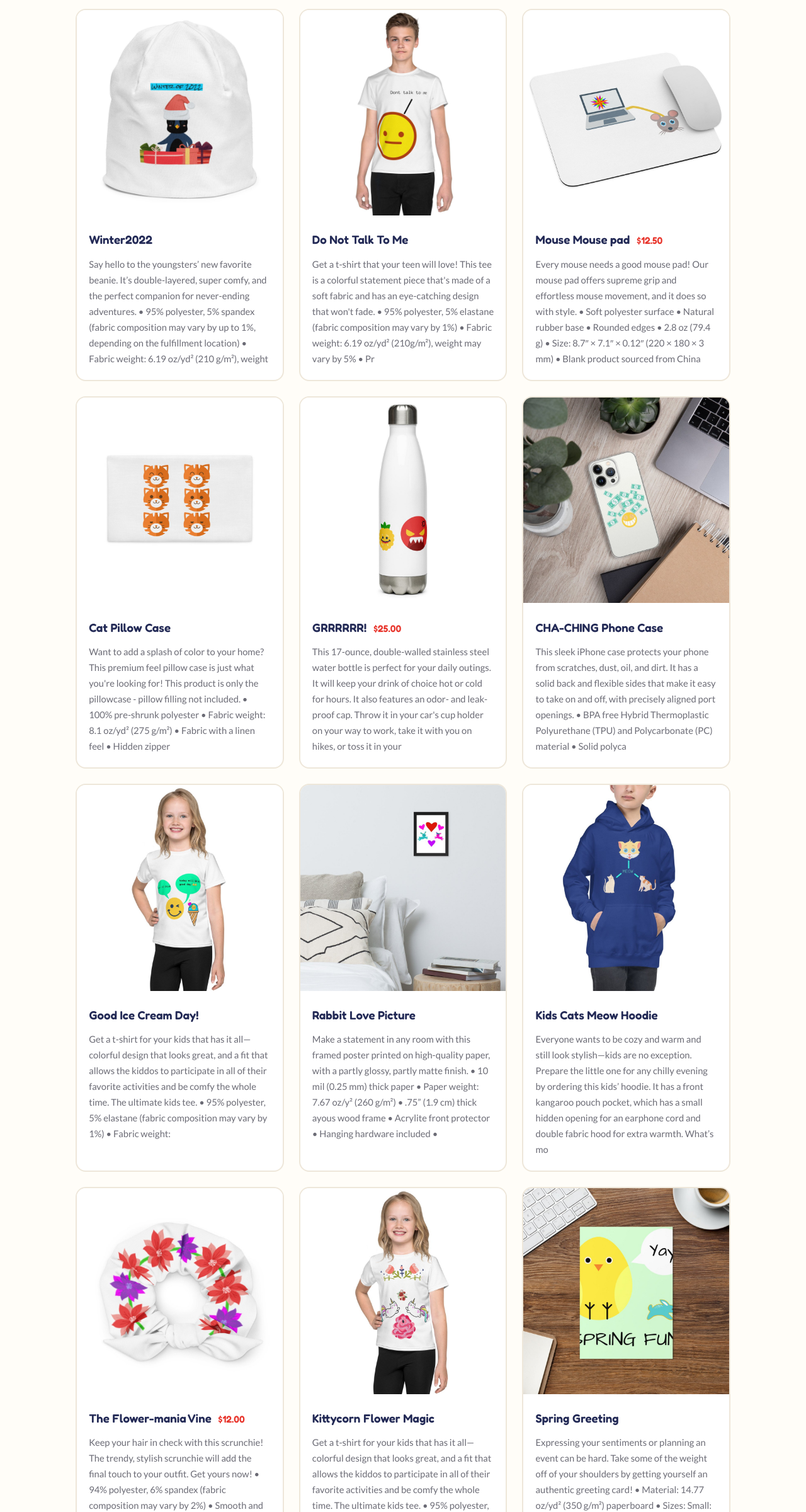
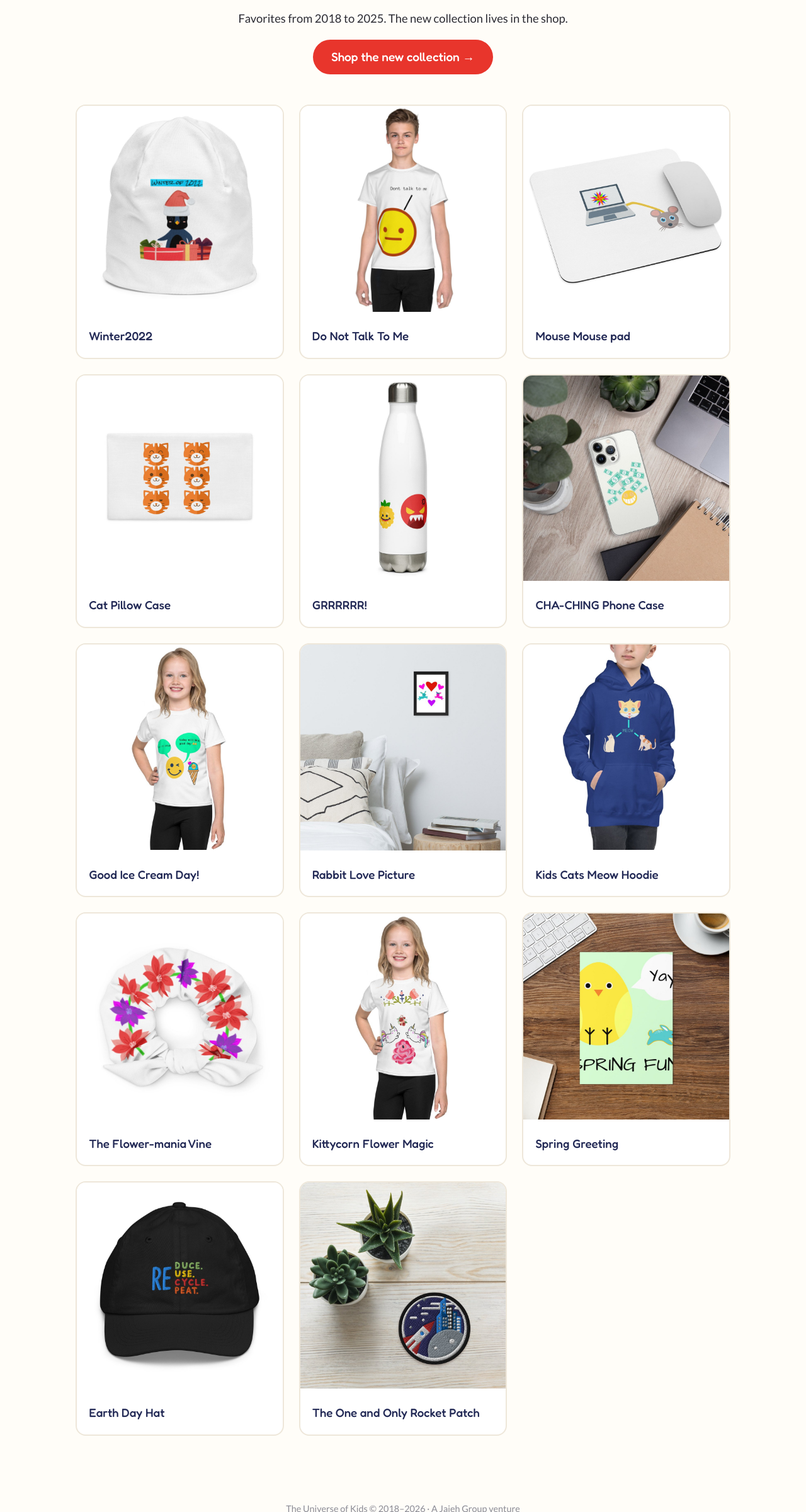
Before and after one commit to overtaxedgoose/universe-of-kids, a plain HTML site: page shop.html in a window 1280 px wide. Shown: the part 400-2800 px from the top of the page at 63% size. Drawn offline with Linux system fonts and the light colour scheme.

Commit message:
Prepare site for relaunch: shop link, Instagram, past-designs gallery (#1)
- Home: drop the Archived banner and noindex; add relaunch banner,
  Shop button (shop.theuniverseofkids.com), Instagram link, OG tags.
- shop.html becomes a "Past Designs" gallery: images + names only,
  stale prices and truncated Printful boilerplate removed.
- CLAUDE.md updated for the relaunch (Shopify Starter + Printful store
  at the shop subdomain; this site is the brand home, no checkout here).

Co-Authored-By: Claude Fable 5.1 <noreply@anthropic.com>
Claude-Session: https://claude.ai/code/session_01AeWdnxcKEL3A3qFmxcVY6v

```diff
--- a/shop.html
+++ b/shop.html
@@ -1,10 +1,10 @@
 <!DOCTYPE html>
 <html lang="en">
 <head>
-  <title>The Shop | The Universe of Kids</title>
-<meta charset="utf-8">
+  <title>Past Designs | The Universe of Kids</title>
+  <meta name="description" content="Favorites from The Universe of Kids, 2018 to 2025.">
+  <meta charset="utf-8">
   <meta name="viewport" content="width=device-width, initial-scale=1">
-  <meta name="robots" content="noindex">
   <link rel="icon" type="image/png" href="./assets/img/logo.png">
   <link rel="preconnect" href="https://fonts.googleapis.com">
   <link rel="preconnect" href="https://fonts.gstatic.com" crossorigin>
@@ -15,6 +15,7 @@
     body { margin:0; font-family:"Lato",sans-serif; background:var(--paper); color:var(--ink); line-height:1.7; }
     .banner { background:var(--navy); color:#fff; text-align:center; font-size:.9rem; padding:.55rem 1rem; }
     .banner strong { color:#ffd166; }
+    .banner a { color:#fff; }
     header { text-align:center; padding:3rem 1rem 1rem; }
     header img { max-width:min(420px,80%); }
     nav { text-align:center; padding:.5rem 0 2rem; }
@@ -23,145 +24,87 @@
     h1,h2 { font-family:"Fredoka",sans-serif; color:var(--navy); }
     .wrap { max-width:1080px; margin:0 auto; padding:0 1.25rem; }
     .story { text-align:center; max-width:38em; margin:0 auto 3rem; font-size:1.15rem; }
+    .btn { display:inline-block; font-family:"Fredoka",sans-serif; background:var(--red); color:#fff; text-decoration:none; font-size:1.2rem; padding:.7rem 1.8rem; border-radius:999px; }
+    .btn:hover { background:var(--navy); }
+    .social { font-size:1rem; color:#6b6b75; }
+    .social a { color:var(--navy); font-weight:700; text-decoration:none; }
+    .social a:hover { color:var(--red); }
     .grid { display:grid; grid-template-columns:repeat(auto-fill,minmax(250px,1fr)); gap:1.5rem; padding-bottom:4rem; }
     .card { background:#fff; border:2px solid #eee7da; border-radius:16px; overflow:hidden; }
     .card img { width:100%; aspect-ratio:1; object-fit:cover; }
-    .card h3 { font-family:"Fredoka",sans-serif; margin:0; padding:1rem 1.2rem .2rem; color:var(--navy); }
-    .card .price { color:var(--red); font-size:.95rem; margin-left:.4rem; }
-    .card p { margin:0; padding:.4rem 1.2rem 1.3rem; font-size:.92rem; color:#6b6b75; }
+    .card h3 { font-family:"Fredoka",sans-serif; margin:0; padding:1rem 1.2rem 1.1rem; color:var(--navy); font-weight:500; }
     footer { text-align:center; padding:2.5rem 1rem 3rem; color:#8a8a94; font-size:.9rem; }
   </style>
 </head>
 <body>
-  <div class="banner"><strong>Archived</strong> &mdash; The Universe of Kids ran from 2018 to 2025. The shop is closed; this site is preserved for the memories.</div>
+  <div class="banner"><strong>We&rsquo;re back!</strong> &mdash; The Universe of Kids is reopening with new designs by kids, for kids. <a href="https://www.instagram.com/theuniverseofkids/">Follow @theuniverseofkids</a> for the launch.</div>
   <header><img src="./assets/img/logo.png" alt="The Universe of Kids" style="max-width:min(300px,70%)"></header>
-  <nav><a href="./">Home</a><a href="./shop.html">The Shop</a></nav>
+  <nav><a href="./">Home</a><a href="https://shop.theuniverseofkids.com/">Shop</a><a href="./shop.html">Past Designs</a><a href="https://www.instagram.com/theuniverseofkids/">Instagram</a></nav>
   <div class="wrap">
-    <h1 style="text-align:center">The Shop</h1>
+    <h1 style="text-align:center">Past Designs</h1>
+    <div class="story">
+      <p>Favorites from 2018 to 2025. The new collection lives in the shop.</p>
+      <p><a class="btn" href="https://shop.theuniverseofkids.com/">Shop the new collection &rarr;</a></p>
+    </div>
     <div class="grid">
       <div class="card" id="winter2022">
         <img src="./assets/img/winter2022.jpg" alt="Winter2022" loading="lazy">
-        <h3>Winter2022 </h3>
-        <p>Say hello to the youngsters’ new favorite beanie. It’s double-layered, super comfy, and the perfect companion for never-ending adventures.
-
-• 95% polyester, 5% spandex (fabric composition may vary by up to 1%, depending on the fulfillment location)
-• Fabric weight: 6.19 oz/yd² (210 g/m²), weight</p>
+        <h3>Winter2022</h3>
       </div>
       <div class="card" id="do-not-talk-to-me">
         <img src="./assets/img/do-not-talk-to-me.jpg" alt="Do Not Talk To Me" loading="lazy">
-        <h3>Do Not Talk To Me </h3>
-        <p>Get a t-shirt that your teen will love! This tee is a colorful statement piece that&#x27;s made of a soft fabric and has an eye-catching design that won&#x27;t fade.
-
-• 95% polyester, 5% elastane (fabric composition may vary by 1%)
-• Fabric weight: 6.19 oz/yd² (210g/m²), weight may vary by 5%
-• Pr</p>
+        <h3>Do Not Talk To Me</h3>
       </div>
       <div class="card" id="mouse-mouse-pad">
         <img src="./assets/img/mouse-mouse-pad.jpg" alt="Mouse Mouse pad" loading="lazy">
-        <h3>Mouse Mouse pad <span class="price">$12.50</span></h3>
-        <p>Every mouse needs a good mouse pad! Our mouse pad offers supreme grip and effortless mouse movement, and it does so with style.
-
-• Soft polyester surface
-• Natural rubber base
-• Rounded edges
-• 2.8 oz (79.4 g)
-• Size: 8.7″ × 7.1″ × 0.12″ (220 × 180 × 3 mm)
-• Blank product sourced from China</p>
+        <h3>Mouse Mouse pad</h3>
       </div>
       <div class="card" id="cat-pillow-case">
         <img src="./assets/img/cat-pillow-case.jpg" alt="Cat Pillow Case" loading="lazy">
-        <h3>Cat Pillow Case </h3>
-        <p>Want to add a splash of color to your home? This premium feel pillow case is just what you&#x27;re looking for! This product is only the pillowcase - pillow filling not included.
-
-• 100% pre-shrunk polyester
-• Fabric weight: 8.1 oz/yd² (275 g/m²)
-• Fabric with a linen feel
-• Hidden zipper</p>
+        <h3>Cat Pillow Case</h3>
       </div>
       <div class="card" id="grrrrrr">
         <img src="./assets/img/grrrrrr.jpg" alt="GRRRRRR!" loading="lazy">
-        <h3>GRRRRRR! <span class="price">$25.00</span></h3>
-        <p>This 17-ounce, double-walled stainless steel water bottle is perfect for your daily outings. It will keep your drink of choice hot or cold for hours. It also features an odor- and leak-proof cap. Throw it in your car&#x27;s cup holder on your way to work, take it with you on hikes, or toss it in your</p>
+        <h3>GRRRRRR!</h3>
       </div>
       <div class="card" id="cha-ching-phone-case">
         <img src="./assets/img/cha-ching-phone-case.jpg" alt="CHA-CHING Phone Case" loading="lazy">
-        <h3>CHA-CHING Phone Case </h3>
-        <p>This sleek iPhone case protects your phone from scratches, dust, oil, and dirt. It has a solid back and flexible sides that make it easy to take on and off, with precisely aligned port openings.
-
-• BPA free Hybrid Thermoplastic Polyurethane (TPU) and Polycarbonate (PC) material
-• Solid polyca</p>
+        <h3>CHA-CHING Phone Case</h3>
       </div>
       <div class="card" id="good-ice-cream-day">
         <img src="./assets/img/good-ice-cream-day.jpg" alt="Good Ice Cream Day!" loading="lazy">
-        <h3>Good Ice Cream Day! </h3>
-        <p>Get a t-shirt for your kids that has it all—colorful design that looks great, and a fit that allows the kiddos to participate in all of their favorite activities and be comfy the whole time. The ultimate kids tee.
-
-• 95% polyester, 5% elastane (fabric composition may vary by 1%)
-• Fabric weight:</p>
+        <h3>Good Ice Cream Day!</h3>
       </div>
       <div class="card" id="rabbit-love-picture">
         <img src="./assets/img/rabbit-love-picture.jpg" alt="Rabbit Love Picture" loading="lazy">
-        <h3>Rabbit Love Picture </h3>
-        <p>Make a statement in any room with this framed poster printed on high-quality paper, with a partly glossy, partly matte finish.
-
-• 10 mil (0.25 mm) thick paper
-• Paper weight: 7.67 oz/y² (260 g/m²)
-• .75” (1.9 cm) thick ayous wood frame
-• Acrylite front protector
-• Hanging hardware included
-•</p>
+        <h3>Rabbit Love Picture</h3>
       </div>
       <div class="card" id="kids-cats-meow-hoodie">
         <img src="./assets/img/kids-cats-meow-hoodie.jpg" alt="Kids Cats Meow Hoodie" loading="lazy">
-        <h3>Kids Cats Meow Hoodie </h3>
-        <p>Everyone wants to be cozy and warm and still look stylish—kids are no exception. Prepare the little one for any chilly evening by ordering this kids’ hoodie. It has a front kangaroo pouch pocket, which has a small hidden opening for an earphone cord and double fabric hood for extra warmth. What’s mo</p>
+        <h3>Kids Cats Meow Hoodie</h3>
       </div>
       <div class="card" id="the-flower-mainia-vine">
         <img src="./assets/img/the-flower-mainia-vine.jpg" alt="The Flower-mania Vine" loading="lazy">
-        <h3>The Flower-mania Vine <span class="price">$12.00</span></h3>
-        <p>Keep your hair in check with this scrunchie! The trendy, stylish scrunchie will add the final touch to your outfit. Get yours now!
-
-• 94% polyester, 6% spandex (fabric composition may vary by 2%)
-• Smooth and stretchy fabric outside, elastic inside
-• Made of leftover materials from the manufactu</p>
+        <h3>The Flower-mania Vine</h3>
       </div>
       <div class="card" id="kittycorn-flower-magic">
         <img src="./assets/img/kittycorn-flower-magic.jpg" alt="Kittycorn Flower Magic" loading="lazy">
-        <h3>Kittycorn Flower Magic </h3>
-        <p>Get a t-shirt for your kids that has it all—colorful design that looks great, and a fit that allows the kiddos to participate in all of their favorite activities and be comfy the whole time. The ultimate kids tee.
-
-• 95% polyester, 5% elastane (fabric composition may vary by 1%)
-• Fabric weight:</p>
+        <h3>Kittycorn Flower Magic</h3>
       </div>
       <div class="card" id="spring-greeting">
         <img src="./assets/img/spring-greeting.jpg" alt="Spring Greeting" loading="lazy">
-        <h3>Spring Greeting </h3>
-        <p>Expressing your sentiments or planning an event can be hard. Take some of the weight off of your shoulders by getting yourself an authentic greeting card!
-
-• Material: 14.77 oz/yd² (350 g/m²) paperboard
-• Sizes: Small: 4″ × 6″ (101 × 152 mm)
-Medium: 5″ × 7″ (127 × 178 mm)
-Large: 5.83″ × 8.27″</p>
+        <h3>Spring Greeting</h3>
       </div>
       <div class="card" id="earth-day-hat">
         <img src="./assets/img/earth-day-hat.jpg" alt="Earth Day Hat" loading="lazy">
-        <h3>Earth Day Hat <span class="price">$25.50</span></h3>
-        <p>Good for a serious baseball training, as well as a rowdy backyard tumble, this youth baseball cap is sure to keep the sun out of your kid’s eyes. Featuring 6 eyelets for breathability and an adjustable strap, it offers a great fit, comfort, and a stylish design.
-
-• 100% bio-washed chino cotton t</p>
+        <h3>Earth Day Hat</h3>
       </div>
       <div class="card" id="the-one-and-only-rocket-patch">
         <img src="./assets/img/the-one-and-only-rocket-patch.jpg" alt="The One and Only Rocket Patch" loading="lazy">
-        <h3>The One and Only Rocket Patch <span class="price">$12.50</span></h3>
-        <p>Spice up your outfit by adding an eye-catching embroidered patch. Thanks to its durable twill fabric, the patch is resilient to heat. Order it today and get ready to start embellishing!
-
-• 26% cotton, 74% polyester
-• 3″ (7.6 cm) in diameter
-• Attachment options: iron-on, sew-on, or safety pin
-•</p>
+        <h3>The One and Only Rocket Patch</h3>
       </div>
     </div>
   </div>
-  <footer>The Universe of Kids &copy; 2018&ndash;2025 &middot; A Jajeh Group venture</footer>
+  <footer>The Universe of Kids &copy; 2018&ndash;2026 &middot; A Jajeh Group venture</footer>
 </body>
 </html>
```
Also changed, not shown: index.html (+20 -10 lines), 1 other file.
